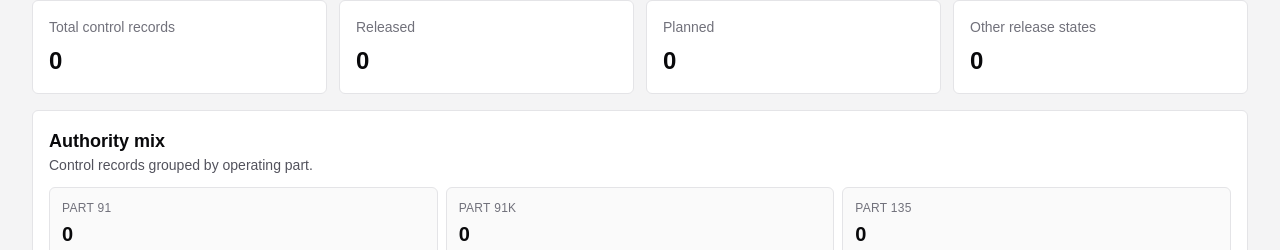
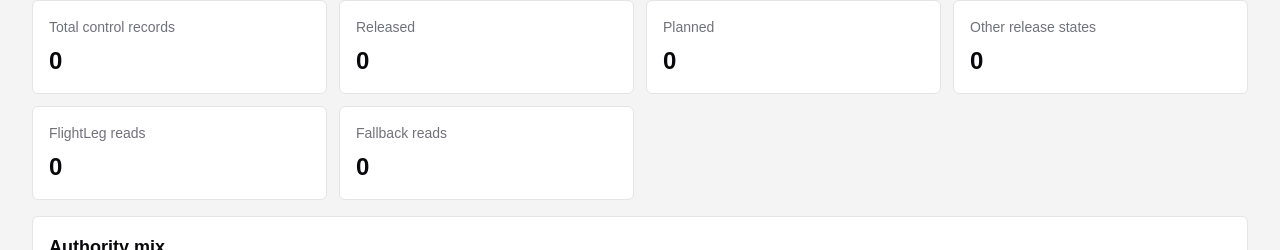
Before and after one commit to ronnieav8r/Airline-Operations, a Next.js app: page /operations-control in a window 1280 px wide. Shown: the part 303-553 px from the top of the page. Built offline with nearby package versions, Linux system fonts and the light colour scheme; no server answers; the database is empty.

Commit message:
Pilot Operations Control FlightLeg reads

```diff
--- a/app/operations-control/page.tsx
+++ b/app/operations-control/page.tsx
@@ -1,16 +1,11 @@
 import { OperatingPart, ReleaseStatus } from "@prisma/client";
 
-import { prisma } from "@/lib/prisma";
+import {
+  getFlightLegOperationsControlData,
+  OperationsControlRecordRead,
+} from "@/lib/flightleg-operations-control-queries";
 
 export const dynamic = "force-dynamic";
-
-type ControlRecord = Awaited<ReturnType<typeof getOperationsControlData>>["records"][number];
-
-const OPERATING_PARTS = [
-  OperatingPart.PART_91,
-  OperatingPart.PART_91K,
-  OperatingPart.PART_135,
-];
 
 function toDateTimeLabel(value: Date): string {
   return new Intl.DateTimeFormat("en-US", {
@@ -43,101 +38,32 @@ function releaseBadgeClasses(status: ReleaseStatus | null): string {
   return "border-amber-200 bg-amber-50 text-amber-800";
 }
 
-function buildAuthorityMix(records: Array<{ operatingAuthority: { operatingPart: OperatingPart } }>) {
-  return OPERATING_PARTS.map((part) => ({
-    part,
-    count: records.filter((record) => record.operatingAuthority.operatingPart === part).length,
-  }));
+function sourceLabel(record: OperationsControlRecordRead): string {
+  if (record.readSource === "FLIGHT_LEG") {
+    return "FlightLeg read";
+  }
+
+  if (record.readSource === "LEG_MISSING_FALLBACK_FLIGHT") {
+    return "Fallback Flight read";
+  }
+
+  return "Unassigned";
 }
 
-async function getOperationsControlData() {
-  const records = await prisma.operationalControlRecord.findMany({
-    select: {
-      id: true,
-      controllingEntity: true,
-      controlNotes: true,
-      createdAt: true,
-      operator: {
-        select: {
-          name: true,
-          code: true,
-        },
-      },
-      operatingAuthority: {
-        select: {
-          displayName: true,
-          operatingPart: true,
-          status: true,
-        },
-      },
-      authorityRevision: {
-        select: {
-          revisionLabel: true,
-          effectiveStart: true,
-          effectiveEnd: true,
-          status: true,
-        },
-      },
-      release: {
-        select: {
-          status: true,
-          releasedAt: true,
-        },
-      },
-      flight: {
-        select: {
-          flightNumber: true,
-          scheduledDeparture: true,
-          status: true,
-          departureStation: {
-            select: {
-              code: true,
-            },
-          },
-          arrivalStation: {
-            select: {
-              code: true,
-            },
-          },
-          aircraft: {
-            select: {
-              tailNumber: true,
-              type: true,
-            },
-          },
-        },
-      },
-    },
-    orderBy: [
-      {
-        flight: {
-          scheduledDeparture: "asc",
-        },
-      },
-      {
-        createdAt: "asc",
-      },
-    ],
-  });
+function sourceClasses(record: OperationsControlRecordRead): string {
+  if (record.readSource === "FLIGHT_LEG") {
+    return "border-emerald-200 bg-emerald-50 text-emerald-700";
+  }
 
-  const released = records.filter((record) => record.release?.status === ReleaseStatus.RELEASED).length;
-  const planned = records.filter((record) => record.release?.status === ReleaseStatus.PLANNED).length;
-  const otherReleaseStates = records.length - released - planned;
+  if (record.readSource === "LEG_MISSING_FALLBACK_FLIGHT") {
+    return "border-amber-200 bg-amber-50 text-amber-800";
+  }
 
-  return {
-    records,
-    summary: {
-      totalControlRecords: records.length,
-      released,
-      planned,
-      otherReleaseStates,
-      authorityMix: buildAuthorityMix(records),
-    },
-  };
+  return "border-zinc-200 bg-zinc-50 text-zinc-500";
 }
 
-function FlightCell({ record }: { record: ControlRecord }) {
-  if (!record.flight) {
+function FlightCell({ record }: { record: OperationsControlRecordRead }) {
+  if (!record.leg) {
     return (
       <div>
         <p className="font-medium text-zinc-900">Unassigned</p>
@@ -148,14 +74,21 @@ function FlightCell({ record }: { record: ControlRecord }) {
 
   return (
     <div>
-      <p className="font-medium text-zinc-900">{record.flight.flightNumber}</p>
-      <p className="text-xs text-zinc-500">{record.flight.status}</p>
+      <p className="font-medium text-zinc-900">{record.leg.flightNumber}</p>
+      <p className="text-xs text-zinc-500">{record.leg.status}</p>
+      <span
+        className={`mt-1 inline-flex rounded-full border px-2 py-0.5 text-[0.65rem] font-medium ${sourceClasses(
+          record,
+        )}`}
+      >
+        {sourceLabel(record)}
+      </span>
     </div>
   );
 }
 
 export default async function OperationsControlPage() {
-  const data = await getOperationsControlData();
+  const data = await getFlightLegOperationsControlData();
 
   return (
     <main className="min-h-screen bg-zinc-100 px-4 py-6 text-zinc-950 sm:px-6 lg:px-8">
@@ -196,6 +129,18 @@ export default async function OperationsControlPage() {
             <p className="text-sm text-zinc-500">Other release states</p>
             <p className="mt-2 text-2xl font-semibold tabular-nums">
               {data.summary.otherReleaseStates}
+            </p>
+          </article>
+          <article className="rounded-md border border-zinc-200 bg-white p-4">
+            <p className="text-sm text-zinc-500">FlightLeg reads</p>
+            <p className="mt-2 text-2xl font-semibold tabular-nums">
+              {data.summary.flightLegReads}
+            </p>
+          </article>
+          <article className="rounded-md border border-zinc-200 bg-white p-4">
+            <p className="text-sm text-zinc-500">Fallback reads</p>
+            <p className="mt-2 text-2xl font-semibold tabular-nums">
+              {data.summary.fallbackFlightReads}
             </p>
           </article>
         </section>
@@ -302,24 +247,24 @@ export default async function OperationsControlPage() {
                         ) : null}
                       </td>
                       <td className="px-3 py-2.5 text-zinc-700">
-                        {record.flight ? (
+                        {record.leg?.departureStation && record.leg.arrivalStation ? (
                           <>
-                            {record.flight.departureStation.code}
+                            {record.leg.departureStation.code}
                             {" -> "}
-                            {record.flight.arrivalStation.code}
+                            {record.leg.arrivalStation.code}
                           </>
                         ) : (
                           <span className="text-zinc-400">Not assigned</span>
                         )}
                       </td>
                       <td className="px-3 py-2.5">
-                        {record.flight ? (
+                        {record.leg?.aircraft ? (
                           <>
                             <p className="font-mono text-zinc-800">
-                              {record.flight.aircraft.tailNumber}
+                              {record.leg.aircraft.tailNumber}
                             </p>
                             <p className="text-xs text-zinc-500">
-                              {record.flight.aircraft.type}
+                              {record.leg.aircraft.type}
                             </p>
                           </>
                         ) : (
@@ -327,8 +272,8 @@ export default async function OperationsControlPage() {
                         )}
                       </td>
                       <td className="whitespace-nowrap px-3 py-2.5 text-zinc-700">
-                        {record.flight ? (
-                          toDateTimeLabel(record.flight.scheduledDeparture)
+                        {record.leg?.scheduledDeparture ? (
+                          toDateTimeLabel(record.leg.scheduledDeparture)
                         ) : (
                           <span className="text-zinc-400">Not scheduled</span>
                         )}
--- /dev/null
+++ b/lib/flightleg-operations-control-queries.ts
@@ -0,0 +1,237 @@
+import { OperatingPart, Prisma, ReleaseStatus } from "@prisma/client";
+
+import { prisma } from "@/lib/prisma";
+
+const operationsControlSelect = {
+  id: true,
+  controllingEntity: true,
+  controlNotes: true,
+  createdAt: true,
+  operator: {
+    select: {
+      name: true,
+      code: true,
+    },
+  },
+  operatingAuthority: {
+    select: {
+      displayName: true,
+      operatingPart: true,
+      status: true,
+    },
+  },
+  authorityRevision: {
+    select: {
+      revisionLabel: true,
+      effectiveStart: true,
+      effectiveEnd: true,
+      status: true,
+    },
+  },
+  release: {
+    select: {
+      status: true,
+      releasedAt: true,
+    },
+  },
+  flightLeg: {
+    select: {
+      id: true,
+      flightNumber: true,
+      scheduledDeparture: true,
+      status: true,
+      departureStation: {
+        select: {
+          code: true,
+        },
+      },
+      arrivalStation: {
+        select: {
+          code: true,
+        },
+      },
+      aircraftAssignments: {
+        select: {
+          aircraft: {
+            select: {
+              tailNumber: true,
+              type: true,
+            },
+          },
+        },
+        orderBy: {
+          assignedAt: "desc",
+        },
+        take: 1,
+      },
+    },
+  },
+  flight: {
+    select: {
+      id: true,
+      flightNumber: true,
+      scheduledDeparture: true,
+      status: true,
+      departureStation: {
+        select: {
+          code: true,
+        },
+      },
+      arrivalStation: {
+        select: {
+          code: true,
+        },
+      },
+      aircraft: {
+        select: {
+          tailNumber: true,
+          type: true,
+        },
+      },
+    },
+  },
+} satisfies Prisma.OperationalControlRecordSelect;
+
+type OperationsControlRecordPayload = Prisma.OperationalControlRecordGetPayload<{
+  select: typeof operationsControlSelect;
+}>;
+
+const OPERATING_PARTS = [
+  OperatingPart.PART_91,
+  OperatingPart.PART_91K,
+  OperatingPart.PART_135,
+];
+
+export type OperationsControlReadSource =
+  | "FLIGHT_LEG"
+  | "LEG_MISSING_FALLBACK_FLIGHT"
+  | "UNASSIGNED";
+
+export type OperationsControlLegRead = {
+  id: string | null;
+  flightNumber: string;
+  scheduledDeparture: Date | null;
+  status: string;
+  departureStation: {
+    code: string;
+  } | null;
+  arrivalStation: {
+    code: string;
+  } | null;
+  aircraft: {
+    tailNumber: string;
+    type: string;
+  } | null;
+};
+
+export type OperationsControlRecordRead = Omit<
+  OperationsControlRecordPayload,
+  "flight" | "flightLeg"
+> & {
+  leg: OperationsControlLegRead | null;
+  readSource: OperationsControlReadSource;
+};
+
+export type OperationsControlData = {
+  records: OperationsControlRecordRead[];
+  summary: {
+    totalControlRecords: number;
+    released: number;
+    planned: number;
+    otherReleaseStates: number;
+    flightLegReads: number;
+    fallbackFlightReads: number;
+    unassignedRecords: number;
+    authorityMix: Array<{
+      part: OperatingPart;
+      count: number;
+    }>;
+  };
+};
+
+function normalizeRecord(record: OperationsControlRecordPayload): OperationsControlRecordRead {
+  const { flight, flightLeg, ...controlRecord } = record;
+
+  if (flightLeg) {
+    const aircraft = flightLeg.aircraftAssignments[0]?.aircraft ?? null;
+
+    return {
+      ...controlRecord,
+      readSource: "FLIGHT_LEG",
+      leg: {
+        id: flightLeg.id,
+        flightNumber: flightLeg.flightNumber ?? "Unnumbered",
+        scheduledDeparture: flightLeg.scheduledDeparture,
+        status: flightLeg.status,
+        departureStation: flightLeg.departureStation,
+        arrivalStation: flightLeg.arrivalStation,
+        aircraft,
+      },
+    };
+  }
+
+  if (flight) {
+    return {
+      ...controlRecord,
+      readSource: "LEG_MISSING_FALLBACK_FLIGHT",
+      leg: {
+        id: flight.id,
+        flightNumber: flight.flightNumber,
+        scheduledDeparture: flight.scheduledDeparture,
+        status: flight.status,
+        departureStation: flight.departureStation,
+        arrivalStation: flight.arrivalStation,
+        aircraft: flight.aircraft,
+      },
+    };
+  }
+
+  return {
+    ...controlRecord,
+    readSource: "UNASSIGNED",
+    leg: null,
+  };
+}
+
+function buildAuthorityMix(records: Array<{ operatingAuthority: { operatingPart: OperatingPart } }>) {
+  return OPERATING_PARTS.map((part) => ({
+    part,
+    count: records.filter((record) => record.operatingAuthority.operatingPart === part).length,
+  }));
+}
+
+function sortRecords(first: OperationsControlRecordRead, second: OperationsControlRecordRead) {
+  const firstTime = first.leg?.scheduledDeparture?.getTime() ?? first.createdAt.getTime();
+  const secondTime = second.leg?.scheduledDeparture?.getTime() ?? second.createdAt.getTime();
+
+  if (firstTime !== secondTime) {
+    return firstTime - secondTime;
+  }
+
+  return first.createdAt.getTime() - second.createdAt.getTime();
+}
+
+export async function getFlightLegOperationsControlData(): Promise<OperationsControlData> {
+  const rawRecords = await prisma.operationalControlRecord.findMany({
+    select: operationsControlSelect,
+  });
+  const records = rawRecords.map(normalizeRecord).sort(sortRecords);
+  const released = records.filter((record) => record.release?.status === ReleaseStatus.RELEASED).length;
+  const planned = records.filter((record) => record.release?.status === ReleaseStatus.PLANNED).length;
+
+  return {
+    records,
+    summary: {
+      totalControlRecords: records.length,
+      released,
+      planned,
+      otherReleaseStates: records.length - released - planned,
+      flightLegReads: records.filter((record) => record.readSource === "FLIGHT_LEG").length,
+      fallbackFlightReads: records.filter(
+        (record) => record.readSource === "LEG_MISSING_FALLBACK_FLIGHT",
+      ).length,
+      unassignedRecords: records.filter((record) => record.readSource === "UNASSIGNED").length,
+      authorityMix: buildAuthorityMix(records),
+    },
+  };
+}
```
Also changed, not shown: 3 other files (tests, documents, lock files or other folders).
